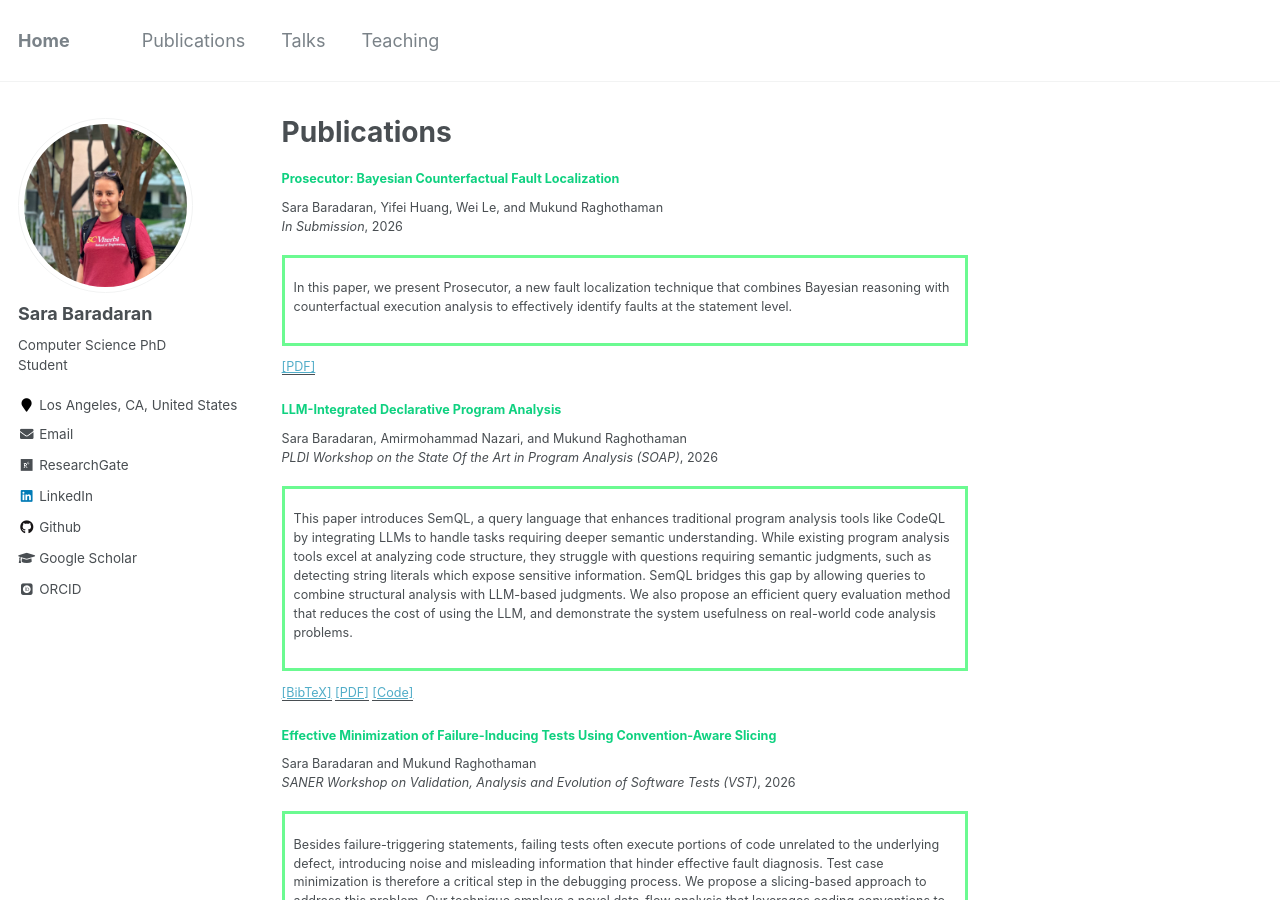
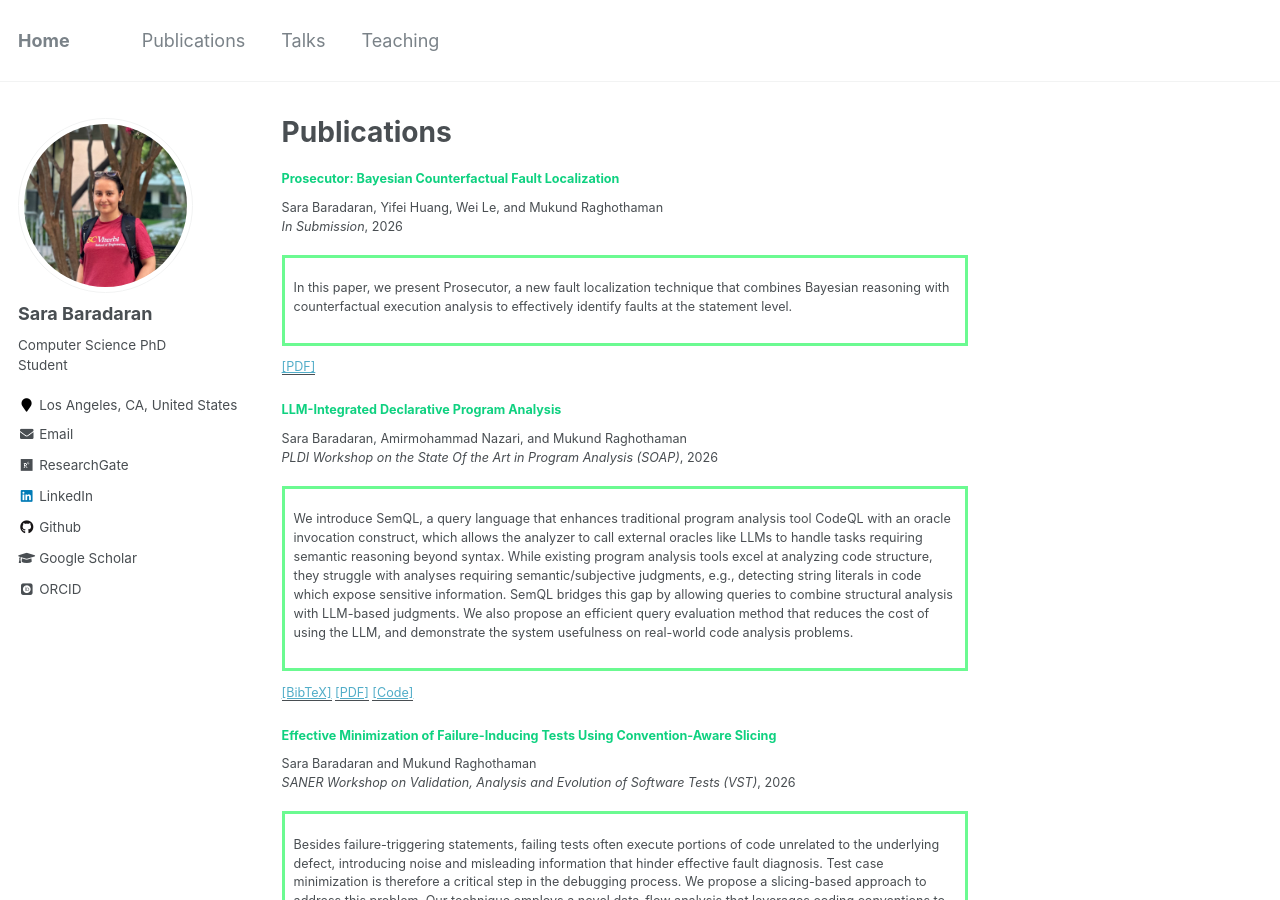
Before and after one commit to SaraBaradaran/SaraBaradaran.github.io, a Jekyll site: the page built from _pages/publications.md, in a window 1280 px wide and 900 px high. Built offline with Jekyll 4.4.1, drawn with Linux system fonts in a browser that asks for light colours; some web fonts are replaced.

Commit message:
Update SemQL.md

```diff
--- a/_publications/SemQL.md
+++ b/_publications/SemQL.md
@@ -1,7 +1,7 @@
 ---
 title: "LLM-Integrated Declarative Program Analysis"
 collection: publications
-excerpt: 'This paper introduces SemQL, a query language that enhances traditional program analysis tools like CodeQL by integrating LLMs to handle tasks requiring deeper semantic understanding. While existing program analysis tools excel at analyzing code structure, they struggle with questions requiring semantic judgments, such as detecting string literals which expose sensitive information. SemQL bridges this gap by allowing queries to combine structural analysis with LLM-based judgments. We also propose an efficient query evaluation method that reduces the cost of using the LLM, and demonstrate the system usefulness on real-world code analysis problems.'
+excerpt: 'We introduce SemQL, a query language that enhances traditional program analysis tool CodeQL with an oracle invocation construct, which allows the analyzer to call external oracles like LLMs to handle tasks requiring semantic reasoning beyond syntax. While existing program analysis tools excel at analyzing code structure, they struggle with analyses requiring semantic/subjective judgments, e.g., detecting string literals in code which expose sensitive information. SemQL bridges this gap by allowing queries to combine structural analysis with LLM-based judgments. We also propose an efficient query evaluation method that reduces the cost of using the LLM, and demonstrate the system usefulness on real-world code analysis problems.'
 date: 2026-12-13
 author: 'Sara Baradaran, Amirmohammad Nazari, and Mukund Raghothaman'
 venue: 'PLDI Workshop on the State Of the Art in Program Analysis (SOAP)'
```
